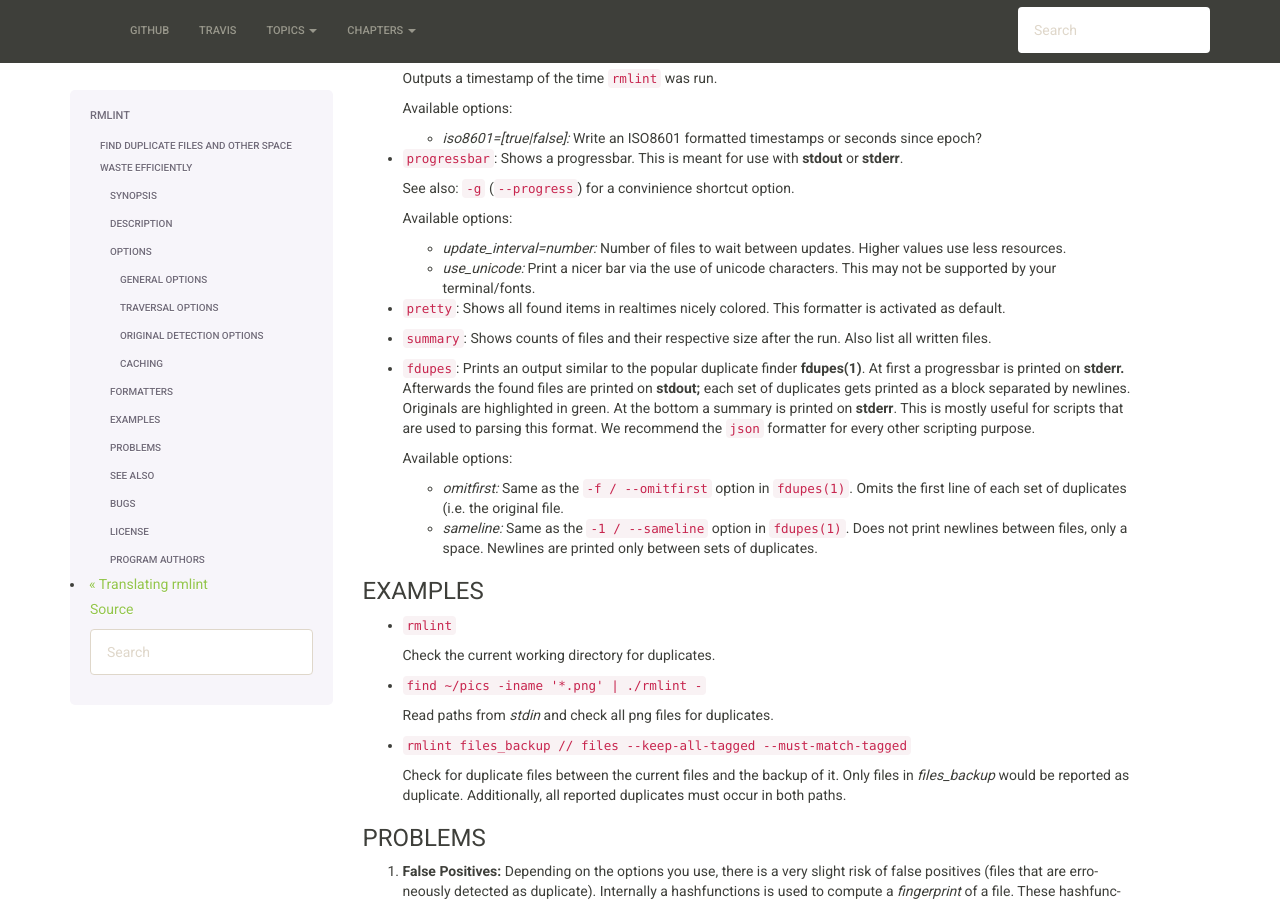
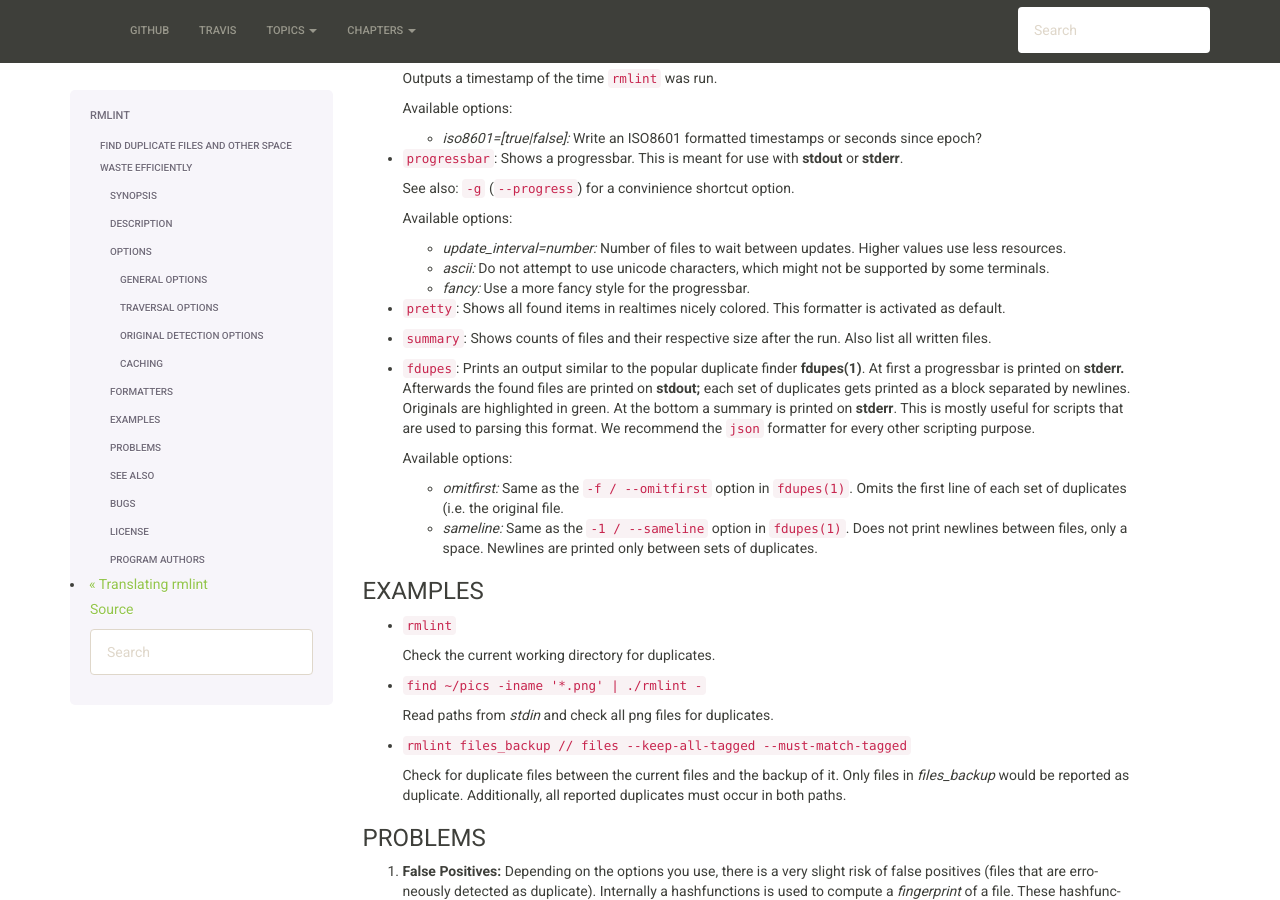
Before and after one commit to sahib/rmlint, a Sphinx documentation site: the page built from docs/rmlint.1.rst, in a window 1280 px wide and 900 px high, scrolled down 5865 px. Built offline with Sphinx 7.4.7, drawn with Linux system fonts in a browser that asks for light colours.

Commit message:
docs: mention new parameters

```diff
--- a/docs/rmlint.1.rst
+++ b/docs/rmlint.1.rst
@@ -455,8 +455,9 @@ FORMATTERS
 
   * *update_interval=number:* Number of files to wait between updates.
     Higher values use less resources.
-  * *use_unicode:* Print a nicer bar via the use of unicode characters.
-    This may not be supported by your terminal/fonts.
+  * *ascii:* Do not attempt to use unicode characters, which might not be
+    supported by some terminals.
+  * *fancy:* Use a more fancy style for the progressbar.
 
 * ``pretty``: Shows all found items in realtimes nicely colored. This formatter
   is activated as default.
```
